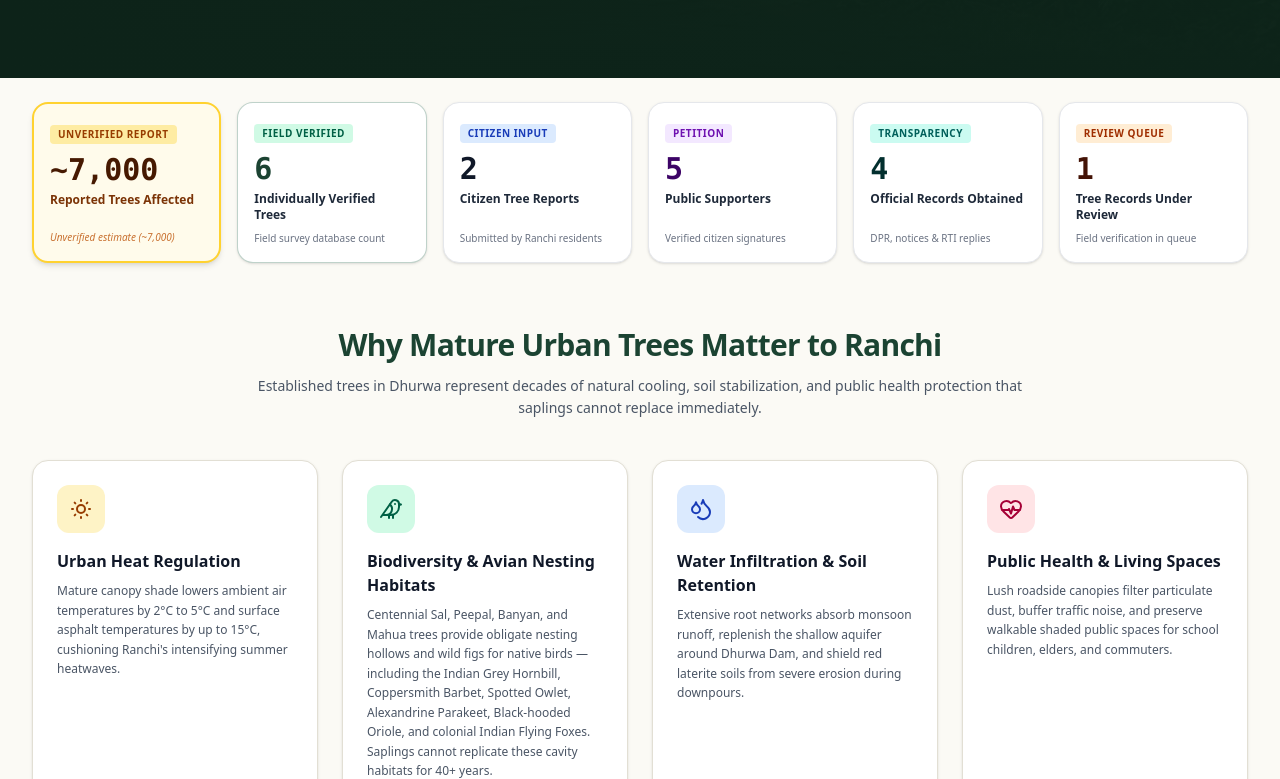
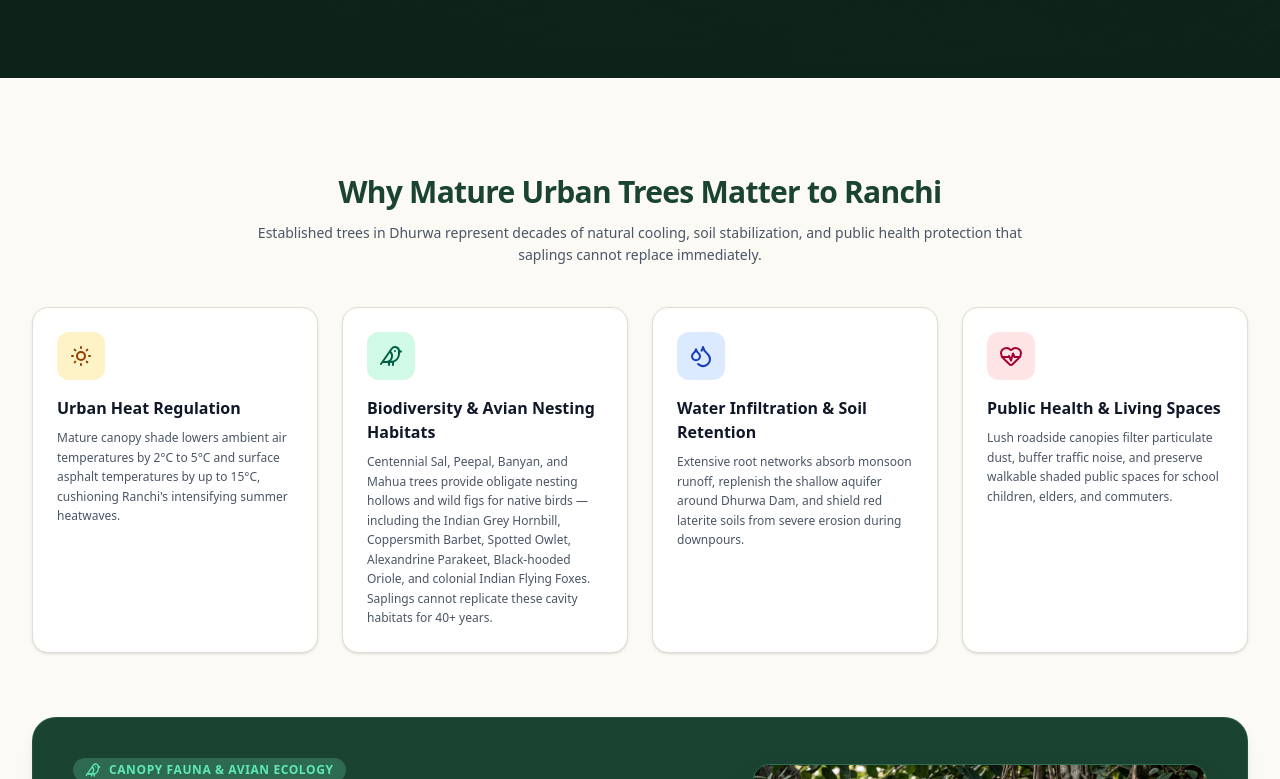
Before and after one commit to GauravSinhaa/save-dhurwa-trees, a Next.js app: page / in a window 1280 px wide. Shown: the part 801-1580 px from the top of the page. Built offline with nearby package versions, Linux system fonts and the light colour scheme.

Commit message:
Remove low-count initial stats bar for cleaner, mature homepage presentation

```diff
--- a/src/app/page.tsx
+++ b/src/app/page.tsx
@@ -29,22 +29,6 @@
 
 export default function HomePage() {
   const { language, t } = useLanguage();
-  const [stats, setStats] = useState<any>(null);
-
-  useEffect(() => {
-    async function fetchStats() {
-      try {
-        const res = await fetch("/api/stats");
-        const json = await res.json();
-        if (json.success) {
-          setStats(json.data);
-        }
-      } catch (err) {
-        console.error("Failed to fetch stats", err);
-      }
-    }
-    fetchStats();
-  }, []);
 
   return (
     <div className="space-y-16 pb-16">
@@ -130,121 +114,8 @@
         </div>
       </section>
 
-      {/* Impact Statistics Section */}
-      <section className="max-w-7xl mx-auto px-4 sm:px-6 lg:px-8 -mt-10 relative z-20">
-        <div className="grid grid-cols-2 lg:grid-cols-6 gap-3 sm:gap-4">
-          {/* Stat 1: Reported estimate */}
-          <div className="bg-amber-50 border-2 border-amber-300 rounded-2xl p-4 shadow-md flex flex-col justify-between">
-            <div>
-              <span className="inline-block text-[10px] font-bold uppercase tracking-wider text-amber-800 bg-amber-200/70 px-2 py-0.5 rounded">
-                Unverified Report
-              </span>
-              <div className="text-2xl sm:text-3xl font-extrabold text-amber-950 mt-2 font-mono">
-                ~7,000
-              </div>
-              <div className="text-xs font-semibold text-amber-900 mt-1">
-                {t.stats.reportedAffected}
-              </div>
-            </div>
-            <div className="text-[10px] text-amber-700/80 mt-2 italic">
-              {t.stats.reportedSubtitle}
-            </div>
-          </div>
-
-          {/* Stat 2: Individually Verified Trees */}
-          <div className="bg-white border border-[#2d6a4f]/30 rounded-2xl p-4 shadow-sm hover:shadow-md transition-shadow flex flex-col justify-between">
-            <div>
-              <span className="inline-block text-[10px] font-bold uppercase tracking-wider text-emerald-800 bg-emerald-100 px-2 py-0.5 rounded">
-                Field Verified
-              </span>
-              <div className="text-2xl sm:text-3xl font-extrabold text-[#1b4332] mt-2 font-mono">
-                {stats?.verifiedTrees ?? "6"}
-              </div>
-              <div className="text-xs font-semibold text-gray-800 mt-1">
-                {t.stats.verifiedTrees}
-              </div>
-            </div>
-            <div className="text-[10px] text-gray-500 mt-2">
-              {t.stats.verifiedSubtitle}
-            </div>
-          </div>
-
-          {/* Stat 3: Citizen Reports */}
-          <div className="bg-white border border-gray-200 rounded-2xl p-4 shadow-sm hover:shadow-md transition-shadow flex flex-col justify-between">
-            <div>
-              <span className="inline-block text-[10px] font-bold uppercase tracking-wider text-blue-800 bg-blue-100 px-2 py-0.5 rounded">
-                Citizen Input
-              </span>
-              <div className="text-2xl sm:text-3xl font-extrabold text-gray-900 mt-2 font-mono">
-                {stats?.citizenReportsCount ?? "2"}
-              </div>
-              <div className="text-xs font-semibold text-gray-800 mt-1">
-                {t.stats.citizenReports}
-              </div>
-            </div>
-            <div className="text-[10px] text-gray-500 mt-2">
-              {t.stats.citizenSubtitle}
-            </div>
-          </div>
-
-          {/* Stat 4: Public Supporters */}
-          <div className="bg-white border border-gray-200 rounded-2xl p-4 shadow-sm hover:shadow-md transition-shadow flex flex-col justify-between">
-            <div>
-              <span className="inline-block text-[10px] font-bold uppercase tracking-wider text-purple-800 bg-purple-100 px-2 py-0.5 rounded">
-                Petition
-              </span>
-              <div className="text-2xl sm:text-3xl font-extrabold text-purple-950 mt-2 font-mono">
-                {stats?.publicSupporterCount ?? "5"}
-              </div>
-              <div className="text-xs font-semibold text-gray-800 mt-1">
-                {t.stats.supporters}
-              </div>
-            </div>
-            <div className="text-[10px] text-gray-500 mt-2">
-              {t.stats.supportersSubtitle}
-            </div>
-          </div>
-
-          {/* Stat 5: Official Documents */}
-          <div className="bg-white border border-gray-200 rounded-2xl p-4 shadow-sm hover:shadow-md transition-shadow flex flex-col justify-between">
-            <div>
-              <span className="inline-block text-[10px] font-bold uppercase tracking-wider text-teal-800 bg-teal-100 px-2 py-0.5 rounded">
-                Transparency
-              </span>
-              <div className="text-2xl sm:text-3xl font-extrabold text-teal-950 mt-2 font-mono">
-                {stats?.officialDocumentsCount ?? "4"}
-              </div>
-              <div className="text-xs font-semibold text-gray-800 mt-1">
-                {t.stats.officialDocs}
-              </div>
-            </div>
-            <div className="text-[10px] text-gray-500 mt-2">
-              {t.stats.officialDocsSubtitle}
-            </div>
-          </div>
-
-          {/* Stat 6: Pending Verification */}
-          <div className="bg-white border border-gray-200 rounded-2xl p-4 shadow-sm hover:shadow-md transition-shadow flex flex-col justify-between">
-            <div>
-              <span className="inline-block text-[10px] font-bold uppercase tracking-wider text-orange-800 bg-orange-100 px-2 py-0.5 rounded">
-                Review Queue
-              </span>
-              <div className="text-2xl sm:text-3xl font-extrabold text-orange-950 mt-2 font-mono">
-                {stats?.pendingTrees ?? "1"}
-              </div>
-              <div className="text-xs font-semibold text-gray-800 mt-1">
-                {t.stats.pendingReview}
-              </div>
-            </div>
-            <div className="text-[10px] text-gray-500 mt-2">
-              {t.stats.pendingReviewSubtitle}
-            </div>
-          </div>
-        </div>
-      </section>
-
       {/* Why This Matters: 4 Evidence Cards */}
-      <section className="max-w-7xl mx-auto px-4 sm:px-6 lg:px-8">
+      <section className="max-w-7xl mx-auto px-4 sm:px-6 lg:px-8 pt-8">
         <div className="text-center max-w-3xl mx-auto mb-10">
           <h2 className="text-2xl sm:text-3xl font-extrabold text-[#1b4332] tracking-tight">
             {t.whyItMatters.title}
```
